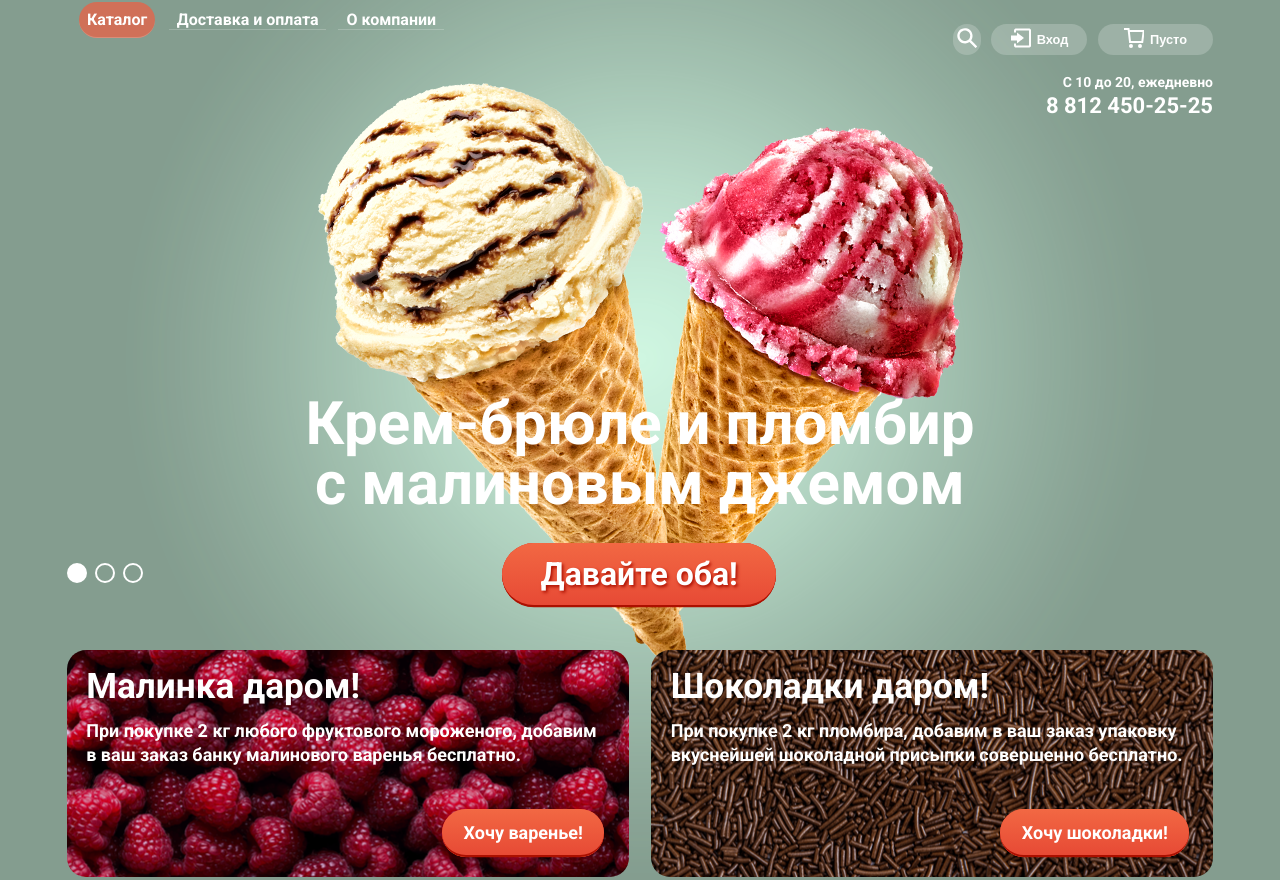
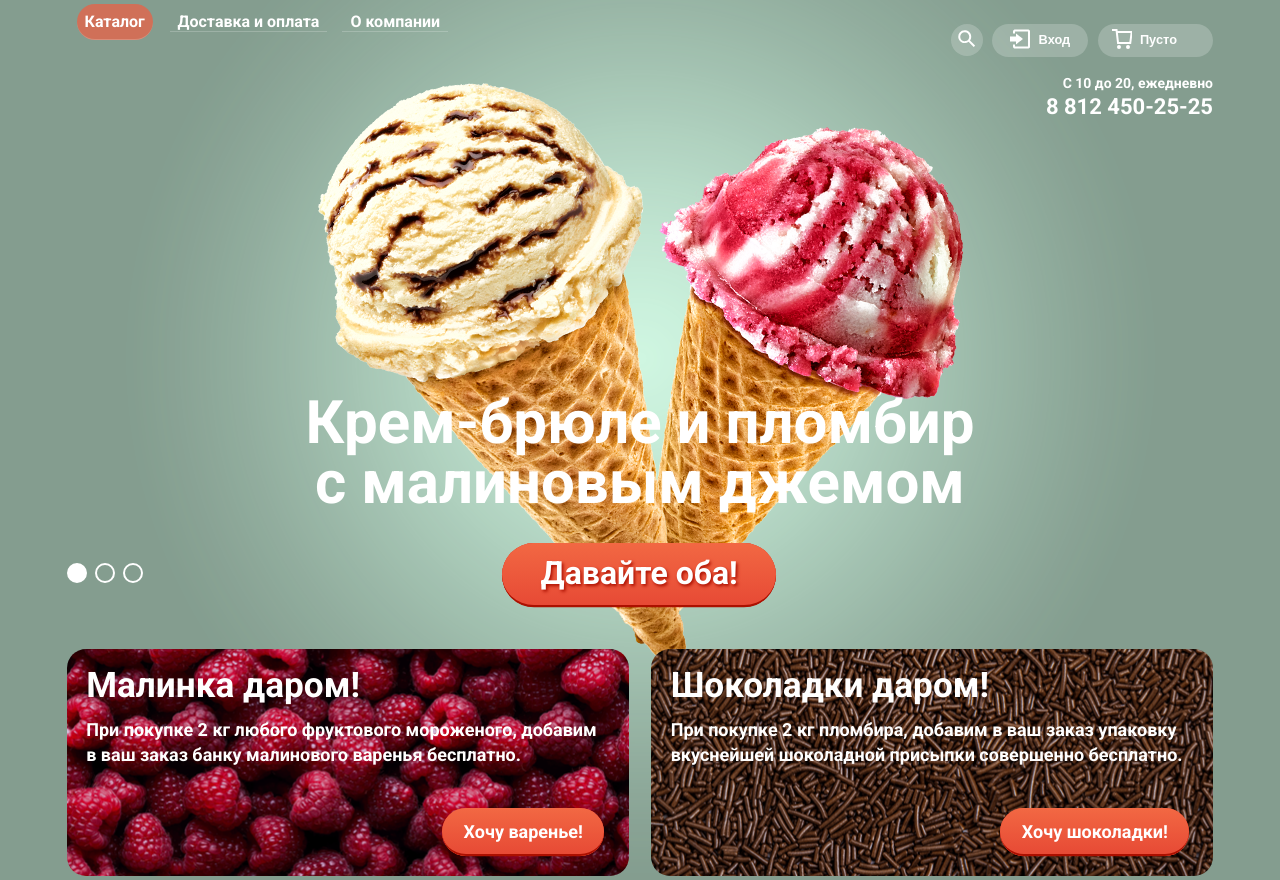
Before and after one commit to konopatova/gllacy, a plain HTML site: page index.html in a window 1280 px wide. Shown: the top 880 px of the page. Drawn offline with Linux system fonts and the light colour scheme; some packages are replaced by stand-ins of ours.

Commit message:
подогнала меню

```diff
--- a/css/style.css
+++ b/css/style.css
@@ -644,12 +644,13 @@ h3 {
   flex-basis: 30em;
   flex-grow: 2;
   position: relative;
+  font-size: 0;
 }
 
 .main-menu-left .link {
-  font-size: 1em;
-  padding: 0 0.5em;
-  margin: 5em 0.1em 4em 0.5em;
+  font-size: 1rem;
+  padding: 0 0.5rem;
+  margin: 5rem 0.1rem 4rem 0.5rem;
   text-decoration: none;
   border-bottom: 1px solid rgba(255,255,255,.2);
   will-change: background-color,color,text-decoration;
@@ -660,13 +661,14 @@ ul {
   display: inline-block;
   margin: 0;
   padding: 0;
+  font-size: 1rem;
 }
 
 li.submenu-list-item {
   display: inline-block;
   vertical-align: top;
-  margin: 0;
-  padding: 0;
+  margin: 0.1rem;
+  font-size: 1rem;
 }
 
 .main-menu-left .current-page {
@@ -676,9 +678,13 @@ li.submenu-list-item {
   text-decoration: none;
 }
 
+.main-menu-left .logo {
+  display: inline-block;
+  margin: 0 0 -2rem 0;
+}
+
 .main-menu-left .link:hover {
-  padding: 0.5em 0.5em 0.5em 0.5em;
-  margin: 5em 0.1em 4em 0.5em;
+  padding: 0.5em 0.48em 0.5em 0.5em;
   border-radius: 10em;
   background-color: #fff;
   color: #000;
@@ -701,11 +707,6 @@ li.submenu-list-item {
 
 .main-menu-left .link:last-child {
   margin-right: 0;
-}
-
-.main-menu-left .logo {
-  display: inline-block;
-  margin: 0 0 -2em 0;
 }
 
 ul.submenu-list-hidden {
@@ -769,9 +770,9 @@ li.submenu-list-item {
 }
 
 .main-menu-right {
-  font-size: 1em;
-  line-height: 1.125em;
-  margin: 0.8em 0 0 0;
+  font-size: 0;
+  line-height: 1.125rem;
+  margin: 0.8rem 0 0 0;
 }
 
 .login-block,
@@ -779,6 +780,7 @@ li.submenu-list-item {
 .cart-block {
   display:inline-block;
   vertical-align: top;
+  font-size: 0;
 }
 
 button.search,
@@ -786,12 +788,18 @@ button.enter,
 button.cart {
   display:inline-block;
   vertical-align: top;
-  margin: 0 0.5em 1.5em 0; /*10px 24px*/
+  margin: 0 0.6rem 1.5rem 0; /*10px 24px*/
   border: none;
-  border-radius: 10em;
-  font-size: 0.8em;
+  border-radius: 10rem;
+  font-size: 0.8rem;
   color:#fff;
   font-weight: 600;
+}
+
+button.search {
+  width: 2.5em;
+  height: 2.5em;
+  border-radius: 50%;
 }
 
 button.enter {
@@ -801,6 +809,7 @@ button.enter {
 button.cart {
   width: 9em;
   margin-right: 0;
+  text-align: left;
 }
 
 button.cart.active {
@@ -808,8 +817,8 @@ button.cart.active {
 }
 
 .button {
-  border-radius: 10em;
-  padding: 0.3em;
+  border-radius: 10rem;
+  padding: 0.3rem;
   background-color: rgba(255,255,255, 0.2);
   cursor: pointer;
 }
@@ -822,6 +831,12 @@ button.cart.active {
   fill: #fff;
 }
 
+.search svg {
+  width: 17px;
+  height: 17px;
+  fill: #fff;
+}
+
 .search-block:hover > .button.search svg,
 .login-block:hover > .button.enter svg,
 .cart-block:hover > .button.cart svg {
@@ -853,50 +868,21 @@ button.cart.active {
 
 button span {
   position: relative;
-  top: -4px;
-}
-/*
-.animate-svg {
-  -webkit-animation: animate-svg 0.4s 0s ease-in-out;
-    -moz-animation:  animate-svg 0.4s 0s ease-in-out;
-      -o-animation:  animate-svg 0.4s 0s ease-in-out;
-         animation:  animate-svg 0.4s 0s ease-in-out;
-}
-
-.animate-button-bg {
-       -webkit-animation: animate-button-bg 0.4s  0s ease-in-out;
-         -moz-animation:  animate-button-bg 0.4s  0s ease-in-out;
-           -o-animation:  animate-button-bg 0.4s  0s ease-in-out;
-              animation:  animate-button-bg 0.4s  0s ease-in-out;
-}
-
-@keyframes animate-svg {
-  0%,100% {
-    fill: #fff;
-  }
-  100% {
-    fill: #000;
-    }
-}
-
-@keyframes animate-button-bg {
-  0%,100% {
-    background-color: rgba(255,255,255, 0.2);
-    color: #fff;
-  }
-  100% {
-    background-color: #fff;
-    color: #000;
-    }
-}
-*/
+  top: -5px;
+}
+
+.button.cart > span {
+  padding: 0 0.7em;
+  top: 0px;
+}
+
 button {
   background: none;
 }
 
-button.enter > svg,
-button.cart > svg {
-  margin: 0 0.2em 0 0;
+button.enter  svg,
+button.cart  svg {
+  margin: 0 0.3rem 0 0;
 }
 
 .search-form {
@@ -909,11 +895,11 @@ button.cart > svg {
   background-color: #f8f7f4;
   box-shadow: 0 0.5em 3em 0 rgba(0, 0, 0, 0.3);
   z-index: 5;
+  font-size: 0.8rem;
   transform: translate(-90%, 50%);
 }
 
 .search-block {
-  display: inline-block;
   padding-left: 1em;
 }
 
@@ -935,10 +921,6 @@ input[name=search]:hover {
 
 input[name=search]:focus {
   font-weight: bold;
-}
-
-.login-block {
-  display: inline-block;
 }
 
 .login-form {
@@ -952,6 +934,7 @@ input[name=search]:focus {
   background-color: #f8f7f4;
   box-shadow: 0 0.5em 3em 0 rgba(0, 0, 0, 0.3);
   z-index: 5;
+  font-size: 0.9rem;
   transform: translate(-55%, 20%);
 }
 
@@ -1002,17 +985,24 @@ input[name=search]:focus {
   display: block;
 }
 
+.menu-info {
+  position: relative;
+  top: -0.4rem;
+}
+
 .working-hours {
   display: block;
-  font-size: 0.875em;
-  line-height: 1em;
+  font-size: 0.875rem;
+  line-height: 1rem;
   text-align: right;
 }
 
 .tel {
   display: block;
-  font-size: 1.375em;
-  line-height: 1.500em;
+  position: relative;
+  font-size: 1.375rem;
+  line-height: 1.500rem;
+  top: 0.2em;
   text-align: right;
 }
 
@@ -1589,6 +1579,10 @@ img {
   top: 10px;
 }
 
+textarea {
+  resize: none;
+}
+
 .modal-input.item {
   width: 63%;
   margin-bottom: 20px;
--- a/index.html
+++ b/index.html
@@ -75,15 +75,18 @@
 
             <div class="cart-block">
                 <button class="button cart" alt="">
-                   <svg xmlns="http://www.w3.org/2000/svg" width="" height=""><path class="red-cart" polygon fill="" d="M5.89 4.03L6.92 13h10.45l1.18-8.97z"/><circle fill="" cx="6.98" cy="18" r="2"/><circle fill="" cx="15.98" cy="18" r="2"/><path fill="" d="M5.66 2.03L5.42 0H0v2h3.64l1.5 13h13.99l1.7-12.97H5.66zM17.37 13H6.92L5.9 4.03h12.66L17.37 13z"/></svg>
+                    <span><svg xmlns="http://www.w3.org/2000/svg" width="" height=""><path class="red-cart" polygon fill="" d="M5.89 4.03L6.92 13h10.45l1.18-8.97z"/><circle fill="" cx="6.98" cy="18" r="2"/><circle fill="" cx="15.98" cy="18" r="2"/><path fill="" d="M5.66 2.03L5.42 0H0v2h3.64l1.5 13h13.99l1.7-12.97H5.66zM17.37 13H6.92L5.9 4.03h12.66L17.37 13z"/></svg>
                 <span>Пусто</span>
+            </span>
             </button>
             <button class="button cart active" alt="">
-                <svg xmlns="http://www.w3.org/2000/svg" width="" height=""><path class="red-cart" polygon fill="" d="M5.89 4.03L6.92 13h10.45l1.18-8.97z"/><circle fill="" cx="6.98" cy="18" r="2"/><circle fill="" cx="15.98" cy="18" r="2"/><path fill="" d="M5.66 2.03L5.42 0H0v2h3.64l1.5 13h13.99l1.7-12.97H5.66zM17.37 13H6.92L5.9 4.03h12.66L17.37 13z"/></svg>
+                <span><svg xmlns="http://www.w3.org/2000/svg" width="" height=""><path class="red-cart" polygon fill="" d="M5.89 4.03L6.92 13h10.45l1.18-8.97z"/><circle fill="" cx="6.98" cy="18" r="2"/><circle fill="" cx="15.98" cy="18" r="2"/><path fill="" d="M5.66 2.03L5.42 0H0v2h3.64l1.5 13h13.99l1.7-12.97H5.66zM17.37 13H6.92L5.9 4.03h12.66L17.37 13z"/></svg>
                 <span>2 товара</span>
+            </span>
          </button>
         </div>
 
+        <div class="menu-info">
         <span class="working-hours">
             С 10 до 20, ежедневно
             </span>
@@ -91,6 +94,7 @@
             8 812 450-25-25
             </span>
      </div>
+    </div>
      </nav>
      </header>
 
@@ -302,7 +306,7 @@
       <footer class="footer">
 
             <div class="modal-contact">
-                    <button class="modal-contact-close" type="button">Назад</button>
+                    <div class="modal-contact-close"></div>
                     <p class="modal-contact-text">Мы обязательно вам ответим!</p>
                     <form class="modal-contact-form" action="">
                         <div class="field-group">
```
